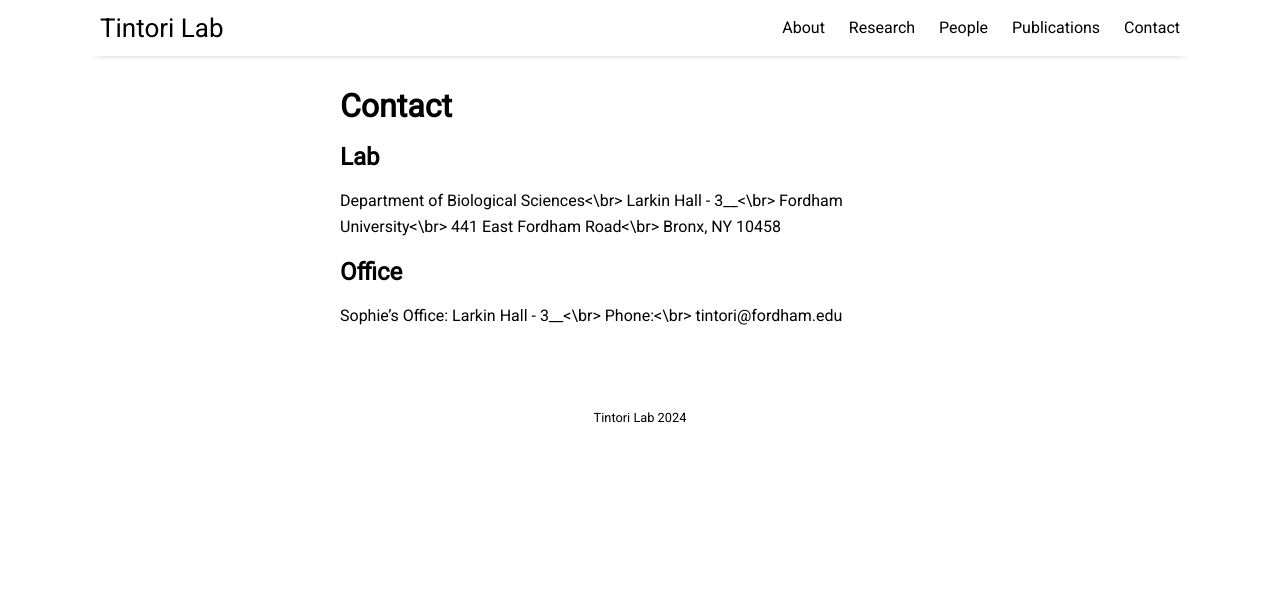
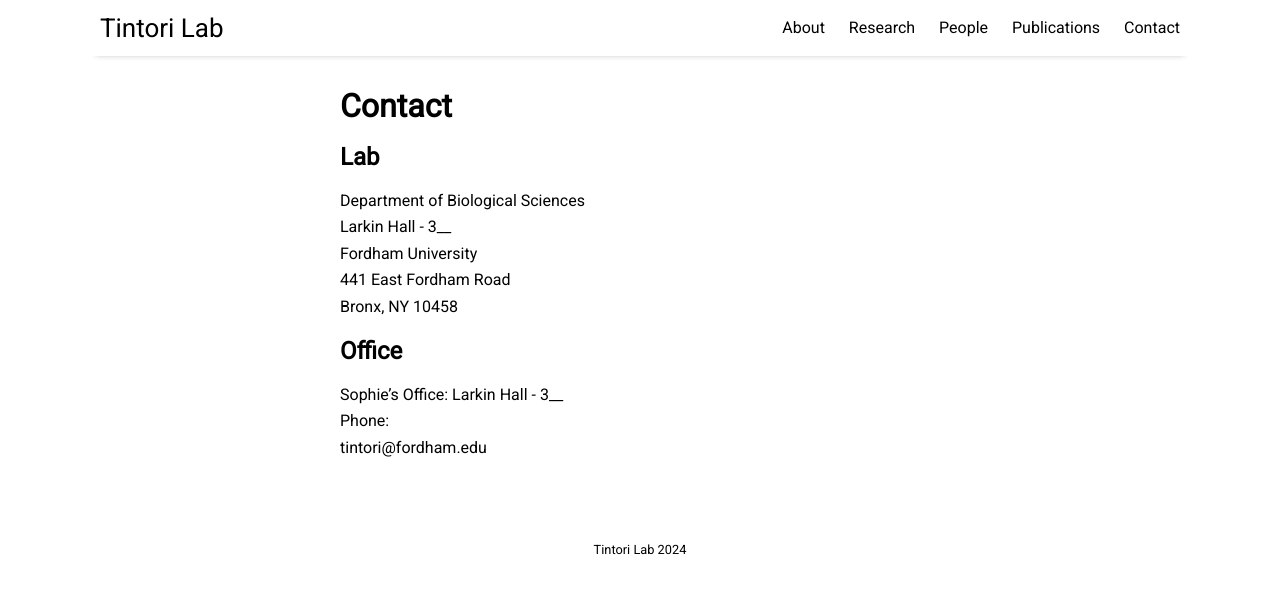
Before and after one commit to tintori/tintori.github.io, a Jekyll site: the page built from _posts/2016-09-09-contact.md, in a window 1280 px wide. Shown: the top 594 px of the page. Built offline with Jekyll 4.4.1, drawn with Linux system fonts in a browser that asks for light colours; nearby versions of some CDN libraries.

```diff
--- a/_posts/2016-09-09-contact.md
+++ b/_posts/2016-09-09-contact.md
@@ -6,14 +6,14 @@ image: subway_2700x3268.jpg
 
 ## Lab
 
-Department of Biological Sciences<\br>
-Larkin Hall - 3__<\br>
-Fordham University<\br>
-441 East Fordham Road<\br>
+Department of Biological Sciences<br/>
+Larkin Hall - 3__<br/>
+Fordham University<br/>
+441 East Fordham Road<br/>
 Bronx, NY 10458
 
 ## Office
 
-Sophie's Office: Larkin Hall - 3__<\br>
-Phone:<\br>
+Sophie's Office: Larkin Hall - 3__<br/>
+Phone:<br/>
 tintori@fordham.edu
```
Also changed, not shown: assets/img/20240517_NYAPG.jpg.
